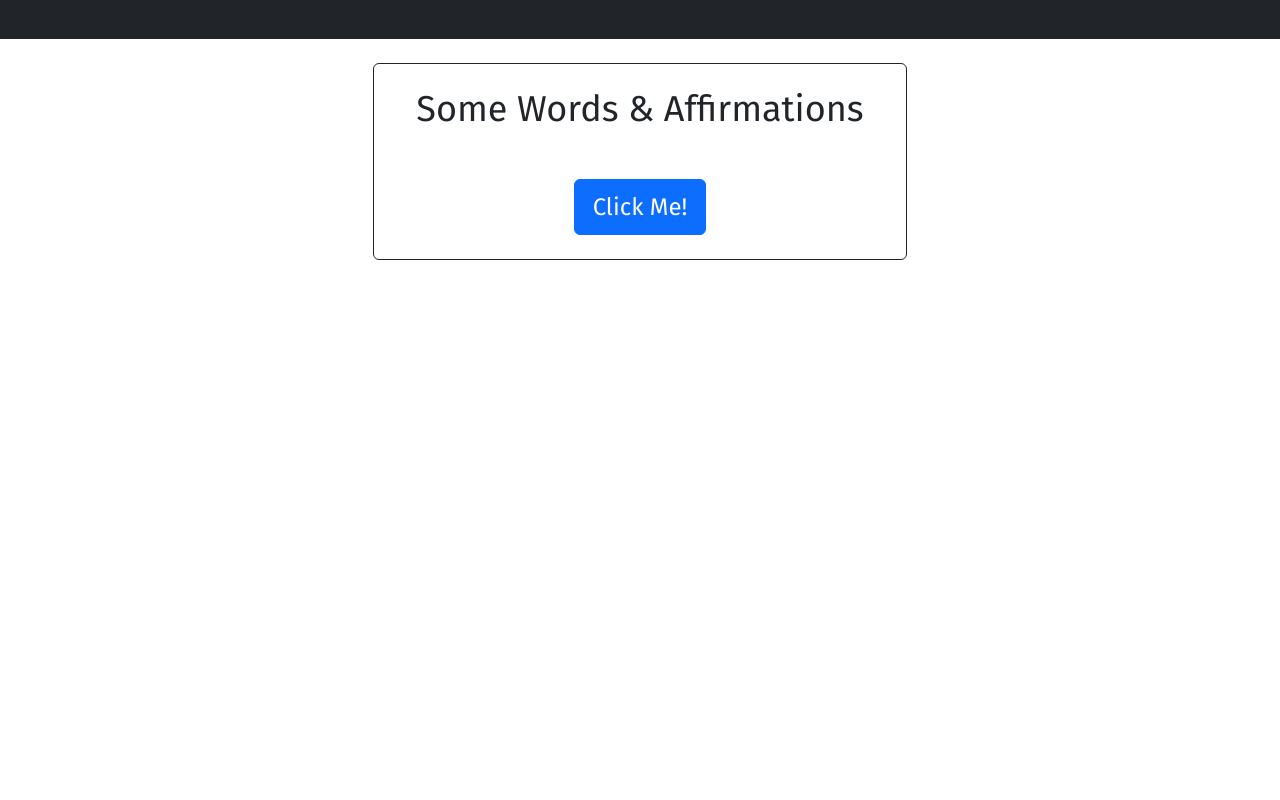
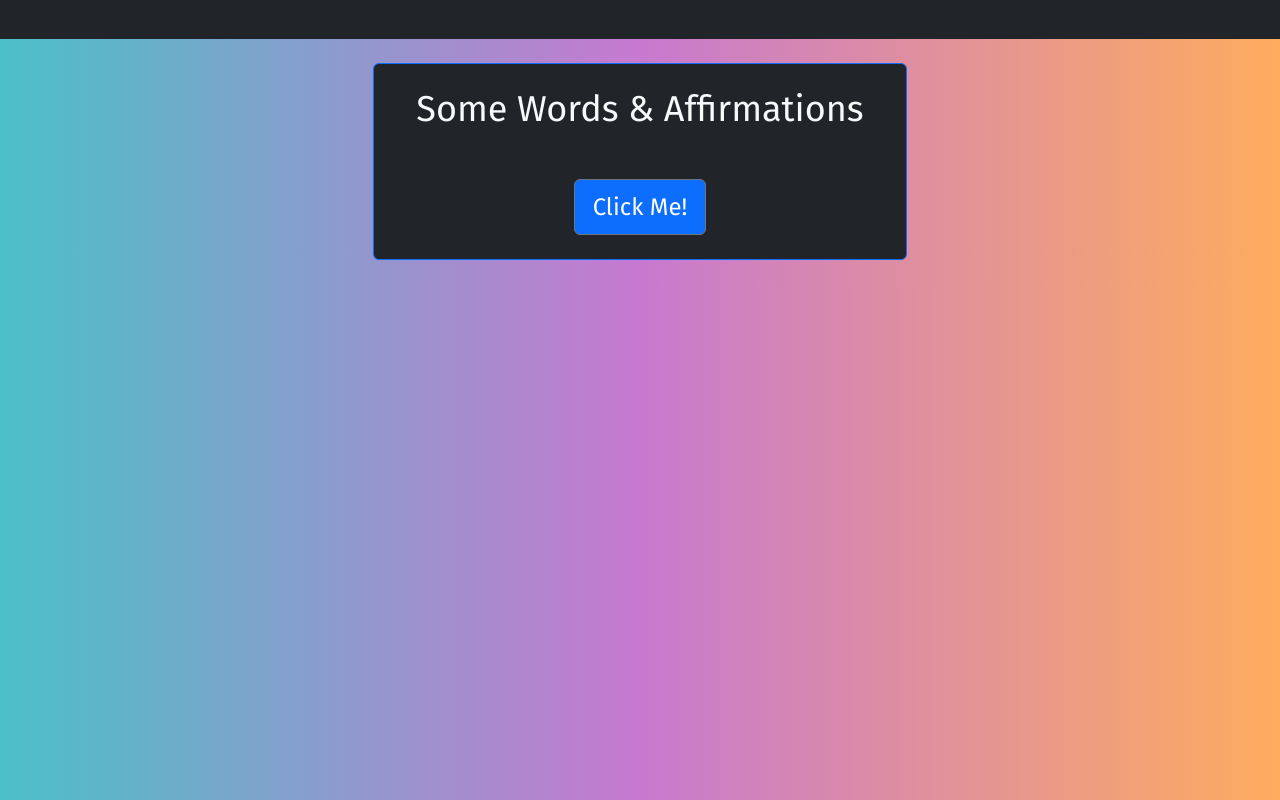
Before and after one commit to emoose1/wordsofaffirmation, a plain HTML site: page index.html in a window 1280 px wide. Drawn offline with nearby package versions, Linux system fonts and the light colour scheme.

Commit message:
improving frontend

```diff
--- a/index.css
+++ b/index.css
@@ -2,6 +2,10 @@ html, body {
     font-family: 'Fira Sans', sans-serif;
     font-size: 1.5rem;
     text-align: center;
+    background: #FEAC5E;
+    background: -webkit-linear-gradient(to right, #4BC0C8, #C779D0, #FEAC5E);
+    background: linear-gradient(to right, #4BC0C8, #C779D0, #FEAC5E);
+
 }
 button {
     margin-top: 1.5rem;
--- a/index.html
+++ b/index.html
@@ -9,7 +9,7 @@
     <link href="https://fonts.googleapis.com/css2?family=Fira+Sans:wght@300;400;700&display=swap" rel="stylesheet">
     <link rel="stylesheet" href="index.css">
 
-    <title>Affirmations</title>
+    <title>Some Words & Affirmations</title>
 </head>
 <body>
     <nav class="navbar navbar-light bg-dark">
@@ -19,7 +19,7 @@
     </nav>
 
         <div class="d-flex justify-content-center">
-            <div class="card border-dark col-md-5">
+            <div class="card text-light bg-dark border-primary col-md-5">
 
                 <div class="card-body">
                     <h4>Some Words & Affirmations</h4>
@@ -27,7 +27,7 @@
                         <p class="card-text"></p>
                     </div>
                     <div class="d-flex justify-content-center">
-                        <button type="button" class="btn btn-primary" onclick="showDiv()">Click Me!</button>
+                        <button type="button" class="btn btn-primary border-secondary" onclick="showDiv()">Click Me!</button>
                     </div>
                 </div>
             </div>
```
Also changed, not shown: 1 other file.
